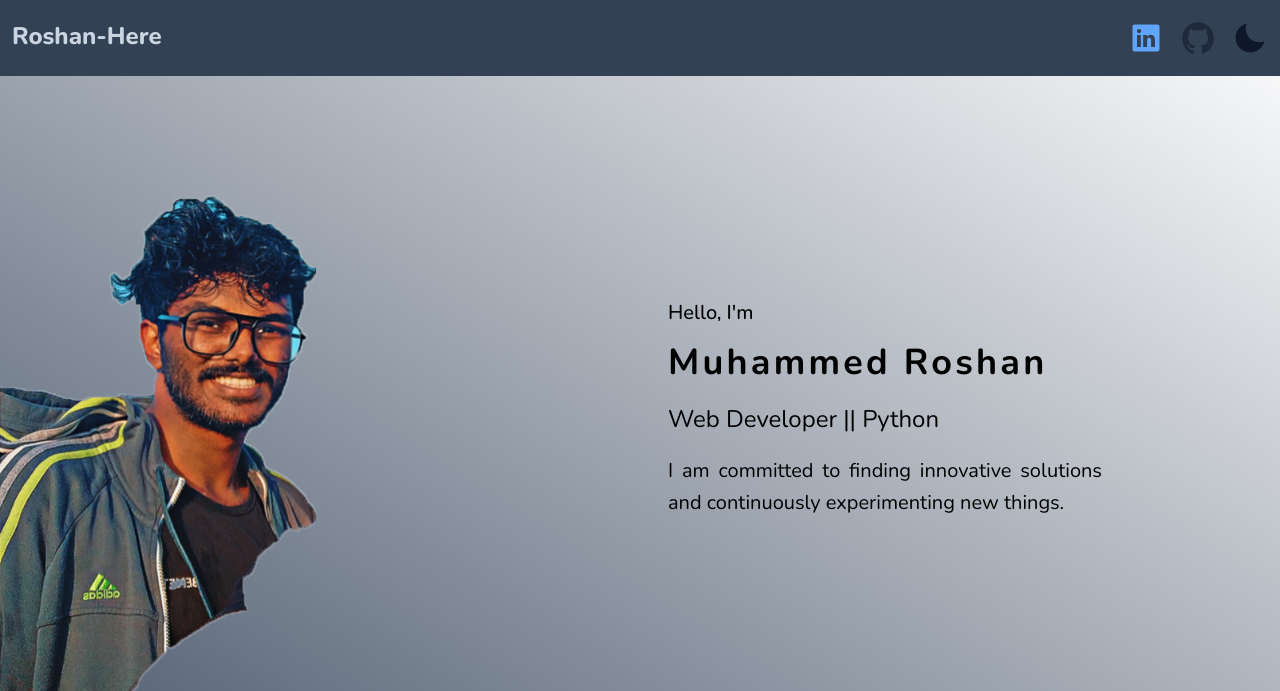
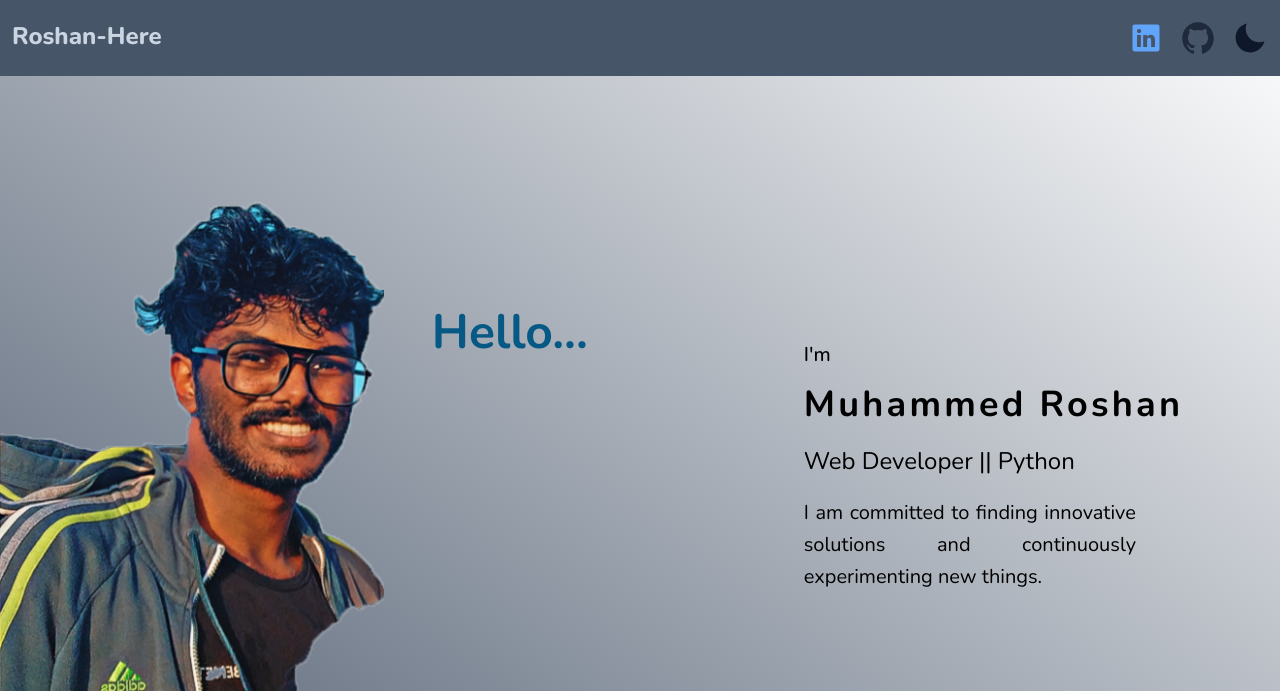
Before and after one commit to Roshan-Here/Portfolio, a website: page check.html in a window 1280 px wide. Shown: the top 691 px of the page. Drawn offline with nearby package versions, Linux system fonts and the light colour scheme.

Commit message:
updated ..

```diff
--- a/check.html
+++ b/check.html
@@ -14,10 +14,10 @@
     <!-- intro section -->
     <div class="max-h-full bg-gradient-to-t from-indigo-400  dark:bg-gradient-to-tr dark:from-slate-600 relative">
         <!-- navbar -->
-        <nav class="w-full fixed-top-0 bg-white dark:bg-slate-700">
+        <nav class="w-full fixed-top-0 bg-white dark:bg-slate-600">
             <div class="max-sm:justify-start container mx-auto px-3 py-5 flex justify-between ">
                 <div class="flex">
-                    <span class="text-2xl font-extrabold text-indigo-900 dark:text-slate-300">Roshan-Here</span>
+                    <span class="text-2xl font-extrabold text-blue-400 text-slate-600 dark:text-slate-300">Roshan-Here</span>
                 </div>
                 <div class="flex items-center gap-4">
                     <a href="https://www.linkedin.com/in/muhammed-roshan-ps" target="_blank">
@@ -33,13 +33,18 @@
         <!-- content -->
         <div class="max-w-7xl mx-auto px-0 my-12 relative">
             <div class="flex md:flex-row flex-col justify-between items-center text-black gap-4 py-10">
-                <div class="md:w-1/2  order-first md:-order-1">
-                    <img src="img/leocpy.png" alt="" class="md:ml-0 w-1/2" />
+                <div class="grid grid-cols-2">
+                    <div class="group relative items-center">
+                        <img class="w-full h-full" src="img/leocpy.png" alt="" srcset="">
+                    </div>
+                    <div class="group relative px-12 py-36">
+                        <p class="text-black font-bold md:text-5xl max-sm:text-3xl sm:text-4xl dark:text-sky-800">Hello...</p>
+                    </div>
                 </div>
-                <div class="md:w-1/2">
+                <div class="md:w-4/5">
                     <p class="sm:px-5 text-black text-xl font-medium mb-4">
-                        Hello, I'm
-                    </p>
+                        I'm
+                   </p>
                     <h1 class="sm:px-5 font-bold text-black text-4xl tracking-[3.22px] mb-5">Muhammed Roshan</h1>
                     <p class="sm:px-5 text-2xl text-black mb-5">
                         Web Developer || Python
```
Also changed, not shown: css/style.css.
